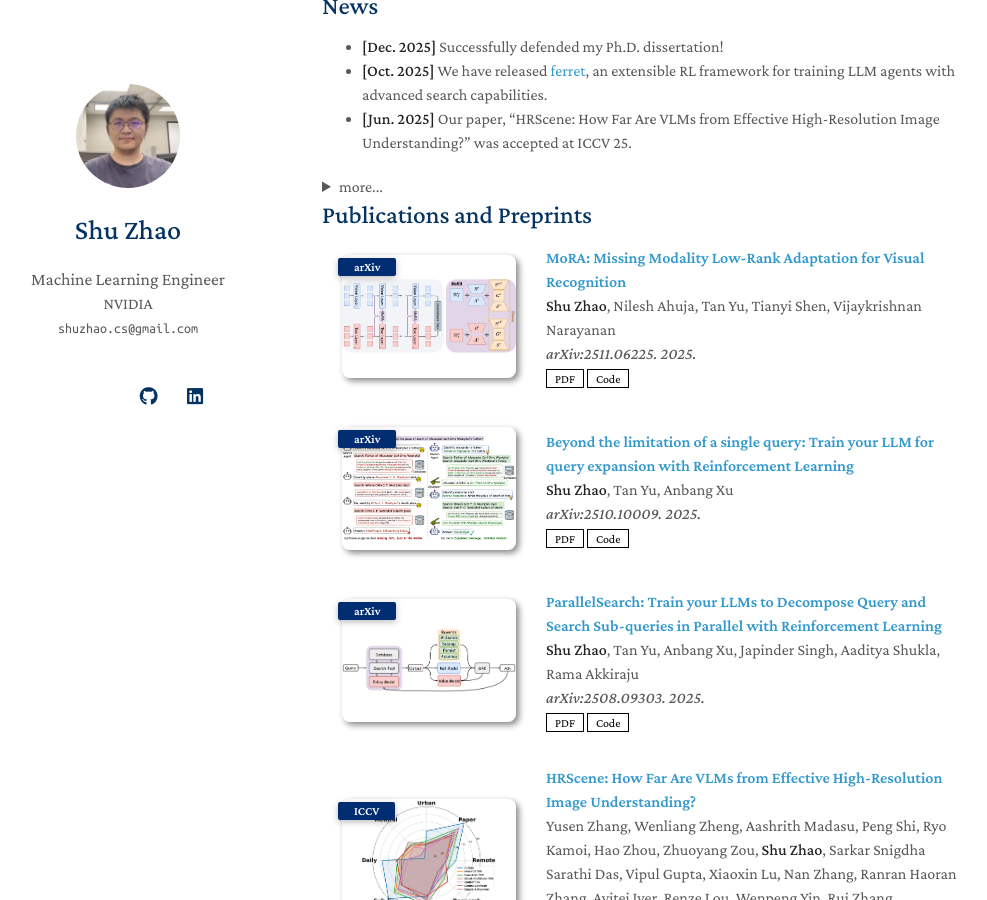
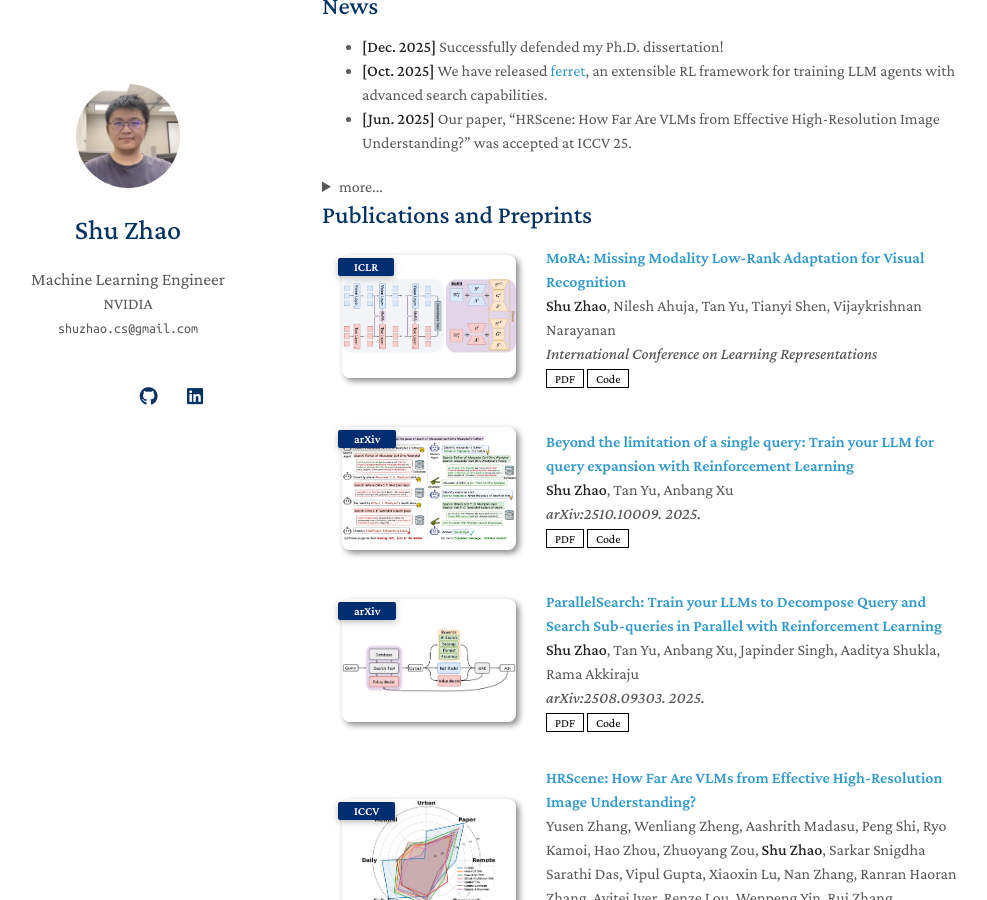
Before and after one commit to Tree-Shu-Zhao/Tree-Shu-Zhao.github.io, a Jekyll site: the page built from index.md, in a window 1280 px wide and 900 px high, scrolled down 319 px. Shown: the whole window, without its empty margins (148-1135 px from the left). Built offline with Jekyll 4.4.1, drawn with Linux system fonts in a browser that asks for light colours; nearby versions of some CDN libraries; a style sheet for code colours, icons or effects is not loaded; our own code applies the rules of GitHub Pages for plain Markdown files.

Commit message:
Update conference details for MoRA publication

```diff
--- a/_data/publications.yml
+++ b/_data/publications.yml
@@ -1,8 +1,8 @@
 main:
   - title: "MoRA: Missing Modality Low-Rank Adaptation for Visual Recognition"
     authors: <strong>Shu Zhao</strong>, Nilesh Ahuja, Tan Yu, Tianyi Shen, Vijaykrishnan Narayanan
-    conference_short: arXiv
-    conference: "arXiv:2511.06225. 2025."
+    conference_short: ICLR
+    conference: "International Conference on Learning Representations"
     pdf: https://arxiv.org/pdf/2511.06225.pdf
     code: https://github.com/Tree-Shu-Zhao/MoRA
     image: ./assets/img/arXiv25_MoRA.png
```
